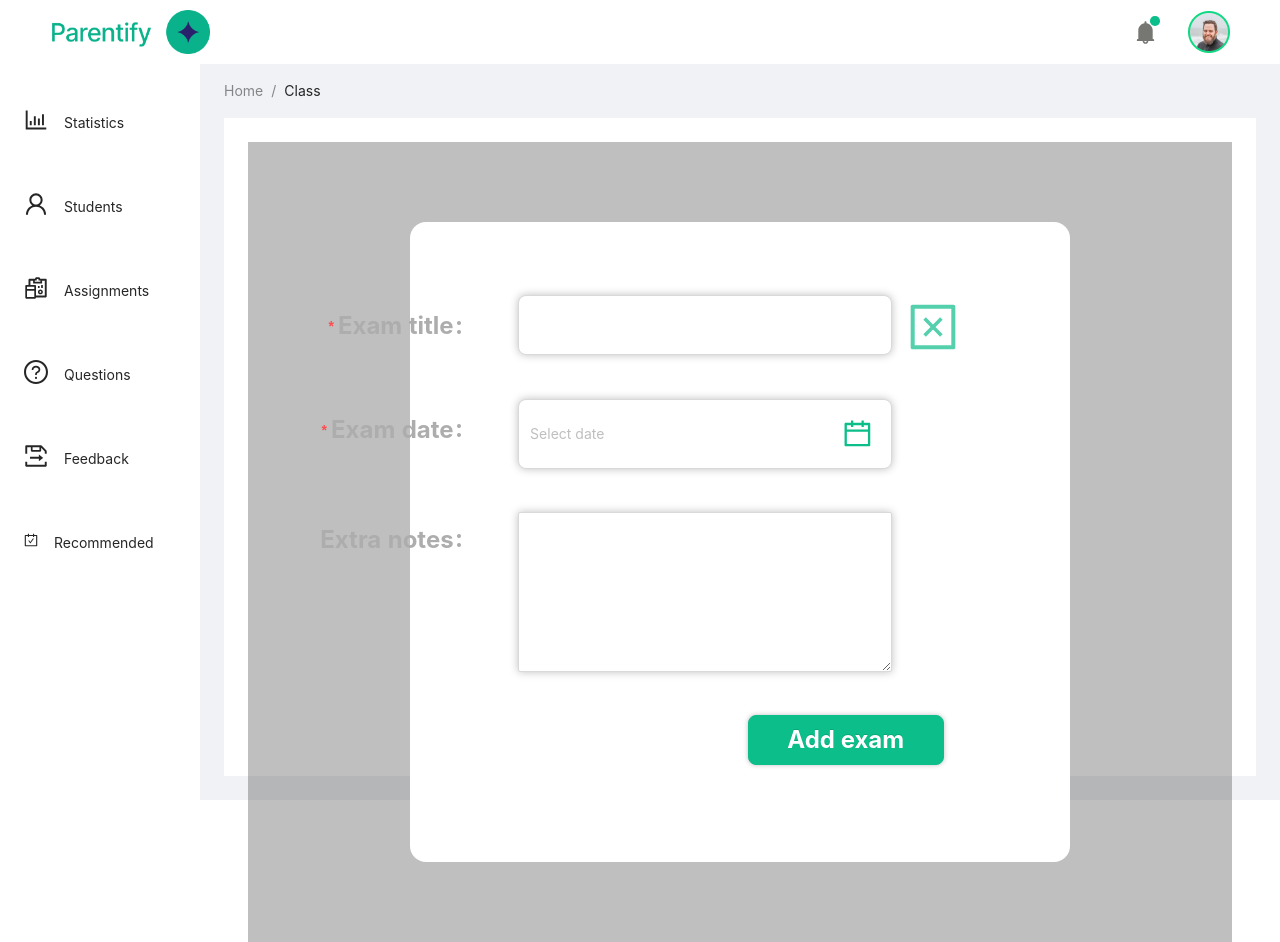
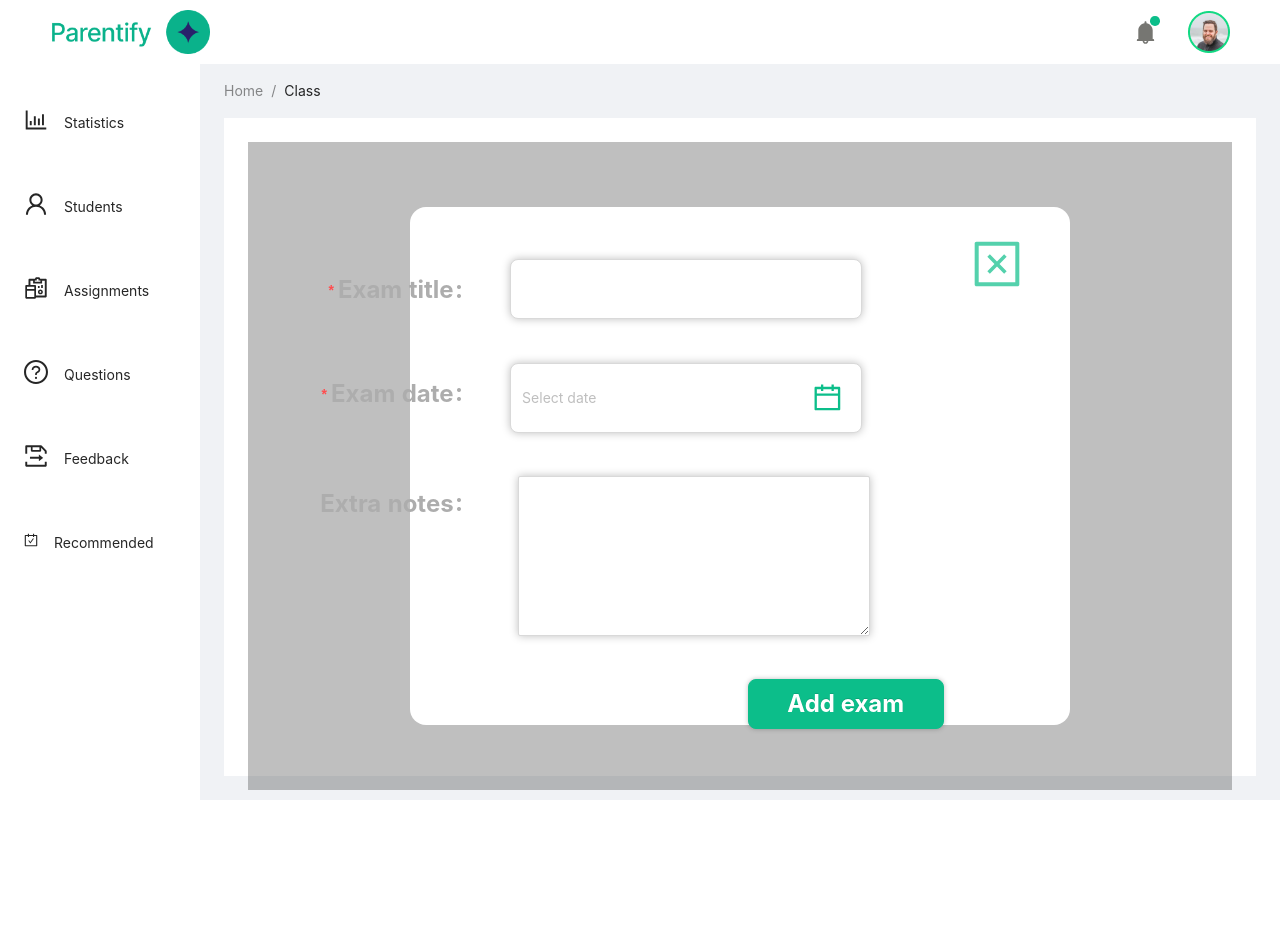
Before and after one commit to CA-G12/GeekSchool, a React (Create React App) app in the folder client/: page /class/assignments in a window 1280 px wide. After the commit the page ends 800 px from the top, so only its background shows below. Built offline with nearby package versions, Linux system fonts and the light colour scheme; no server answers.

Commit message:
Edited the add test component styles close #46

```diff
--- a/client/src/components/ClassTests/AddTest/AddTest.css
+++ b/client/src/components/ClassTests/AddTest/AddTest.css
@@ -1,6 +1,6 @@
 .add-test-cont {
   width: 100%;
-  height: 100vh;
+  height: 81vh;
   display: flex;
   justify-content: center;
   align-items: center;
@@ -18,14 +18,15 @@
   gap: 1.2rem;
   align-items: center;
   position: relative;
+  padding-top: 5rem;
 }
 
 .add-test-cont .add-test-form .close-icon {
   font-size: 50px;
   color: #0CBE8A;
   position: absolute;
-  right: 7rem;
-  top: 5rem;
+  right: 3rem;
+  top: 2rem;
   cursor: pointer;
   opacity: 0.7;
 }
@@ -41,8 +42,8 @@
 }
 
 .add-test-cont .add-test-form .form-item .input {
-  width: 85%;
-  margin-left: 3rem;
+  width: 80%;
+  margin-left: 2.5rem;
   border-radius: 8px;
   box-shadow: 0px 0px 8px 0px rgba(0, 0, 0, 0.25);
 }
@@ -60,7 +61,7 @@
 }
 
 .add-test-cont .add-test-form .form-item .textarea {
-  width: 85%;
+  width: 80%;
   height: 10rem;
   margin-left: 3rem;
   box-shadow: 0px 0px 8px 0px rgba(0, 0, 0, 0.25);
```
